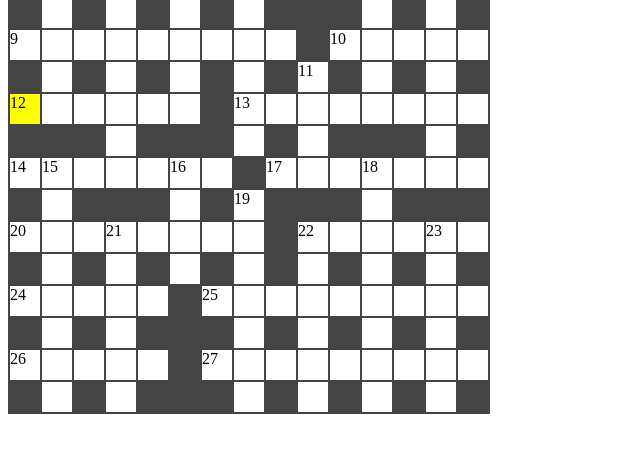
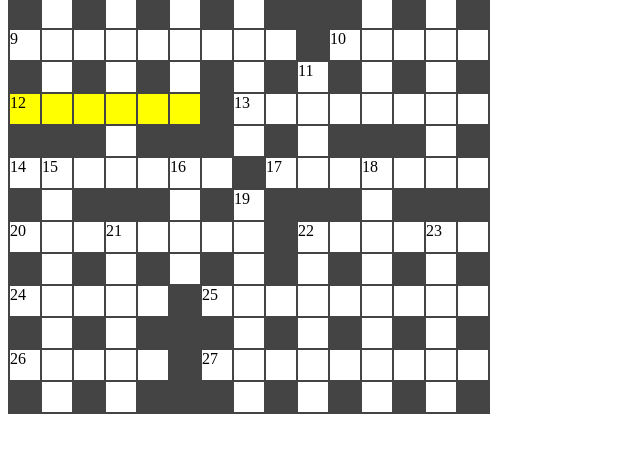
Before and after one commit to DrBobChoco/GridFillScratch, a plain HTML site: page index.html in a window 1280 px wide. Both pictures are taken after a click on the element "12". Shown: the part 148-600 px from the top of the page, without its empty margins (0-640 px from the left). Drawn offline with Linux system fonts and the light colour scheme.

Commit message:
Nightly commit

```diff
--- a/index.html
+++ b/index.html
@@ -40,51 +40,21 @@
 			[0,0,0,0,0,1,0,0,0,0,0,0,0,0,0],
 			[1,0,1,0,1,1,1,0,1,0,1,0,1,0,1],
 		];
+		currSpace = {
+			row: 0,
+			col: 0
+		}
+		currClue = {
+			dir: "",
+			num: 0
+		};
 	</script>
 </head>
 <body>
 	<h1>Layout Test</h1>
 	<div id="gridOuter"></div>
 <script>
-function groupClues() {
-	currClue = 1;
-	for(row=1; row<=15; row++) {
-		for(col=1; col<=15; col++) {
-			clueStart = false;
-
-			if($('#gridOuter [row="' + row + '"][col="' + col + '"]')[0] &&
-				(row == 1 || !$('#gridOuter [row="' + (row-1) + '"][col="' + col + '"]')[0]) &&
-				$('#gridOuter [row="' + (row+1) + '"][col="' + col + '"]')[0]) {
-
-				clueStart = true;
-				clueRow = row;
-				do {
-					$('#gridOuter [row="' + clueRow + '"][col="' + col + '"]').attr('down', currClue);
-					clueRow++;
-				} while($('#gridOuter [row="' + clueRow + '"][col="' + col + '"]')[0]);
-			}
-
-			if($('#gridOuter [row="' + row + '"][col="' + col + '"]')[0] &&
-				(col == 1 || !$('#gridOuter [row="' + row + '"][col="' + (col-1) + '"]')[0]) &&
-				$('#gridOuter [row="' + row + '"][col="' + (col+1) + '"]')[0]) {
-
-				clueStart = true;
-				clueCol = col;
-				do {
-					$('#gridOuter [row="' + row + '"][col="' + clueCol + '"]').attr('across', currClue);
-					clueCol++;
-				} while($('#gridOuter [row="' + row + '"][col="' + clueCol + '"]')[0]);
-			}
-
-			if(clueStart) {
-				$('#gridOuter [row="' + row + '"][col="' + col + '"]').text("" + currClue);
-				currClue++;
-			}
-		}
-	}
-}
-
-$(function(){
+function makeGrid() {
 	for(row=0; row<15; row++) {
 		for(col=0; col<15; col++) {
 			if(layoutInfo[row][col]) {
@@ -100,12 +70,78 @@ $(function(){
 			$("#gridOuter").append('<div ' + rowCol + 'class="' + cellClass + '"></div>');
 		}
 	}
+}
+
+function groupClues() {
+	currClueNum = 1;
+	for(row=1; row<=15; row++) {
+		for(col=1; col<=15; col++) {
+			clueStart = false;
+
+			if($('#gridOuter [row="' + row + '"][col="' + col + '"]')[0] &&
+			  (row == 1 || !$('#gridOuter [row="' + (row-1) + '"][col="' + col + '"]')[0]) &&
+			  $('#gridOuter [row="' + (row+1) + '"][col="' + col + '"]')[0]) {
+
+				clueStart = true;
+				clueRow = row;
+				do {
+					$('#gridOuter [row="' + clueRow + '"][col="' + col + '"]').attr('down', currClueNum);
+					clueRow++;
+				} while($('#gridOuter [row="' + clueRow + '"][col="' + col + '"]')[0]);
+			}
+
+			if($('#gridOuter [row="' + row + '"][col="' + col + '"]')[0] &&
+			  (col == 1 || !$('#gridOuter [row="' + row + '"][col="' + (col-1) + '"]')[0]) &&
+			  $('#gridOuter [row="' + row + '"][col="' + (col+1) + '"]')[0]) {
+
+				clueStart = true;
+				clueCol = col;
+				do {
+					$('#gridOuter [row="' + row + '"][col="' + clueCol + '"]').attr('across', currClueNum);
+					clueCol++;
+				} while($('#gridOuter [row="' + row + '"][col="' + clueCol + '"]')[0]);
+			}
+
+			if(clueStart) {
+				$('#gridOuter [row="' + row + '"][col="' + col + '"]').text("" + currClueNum);
+				currClueNum++;
+			}
+		}
+	}
+}
+
+function spaceClick() {
+		console.log("Click on r" + $(this).attr("row") + ",c" + $(this).attr("col"));
+		console.log("Part of (" + $(this).attr("across") + ") across, (" + $(this).attr("down") + ") down");
+		console.log("currSpace r" + currSpace.row + "c" + currSpace.col);
+		if($(this).attr("row") != currSpace.row || $(this).attr("col") != currSpace.col ||
+		  ($(this).attr("across") && $(this).attr("down"))) {
+			console.log("Here we go...");
+			if($(this).attr("row") != currSpace.row || $(this).attr("col") != currSpace.col) {
+				console.log("New space");
+				dir = ($(this).attr("across") ? "across" : "down");
+			} else {
+				console.log("Chage direction");
+				dir = (currClue.dir == "across" ? "down" : "across");
+			}
+
+			console.log("dir -" + dir);
+
+			$("#gridOuter .space").css("background-color", "white");
+			console.log("Selector -" + 'gridOuter [' + dir + '="' + $(this).attr(dir) + '"]' + "-");
+			$('#gridOuter [' + dir + '="' + $(this).attr(dir) + '"]').css("background-color", "yellow");
+
+			currClue.dir = dir;
+			currClue.num = $(this).attr(dir);
+			currSpace.row = $(this).attr("row");
+			currSpace.col = $(this).attr("col");
+		}
+}
+
+$(function(){
+	makeGrid();
 	groupClues();
-	$(".space").on("click", function(){
-		console.log("Click on r" + $(this).attr("row") + ",c" + $(this).attr("col"));
-		$("#gridOuter .space").css("background-color", "white");
-		$(this).css("background-color", "yellow");
-	});
+	$(".space").on("click", spaceClick);
 });
 </script>
 </body>
```
Also changed, not shown: 1 other file.
